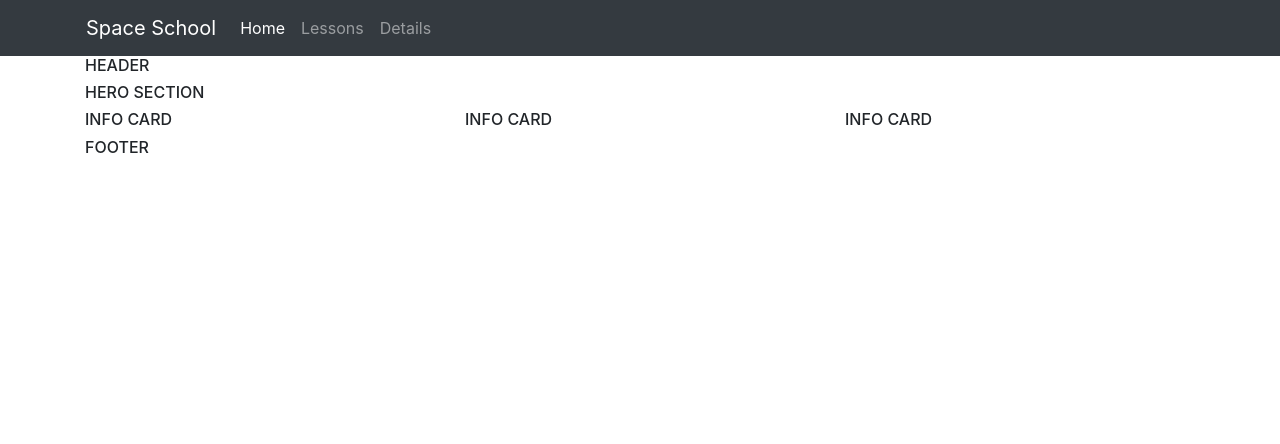
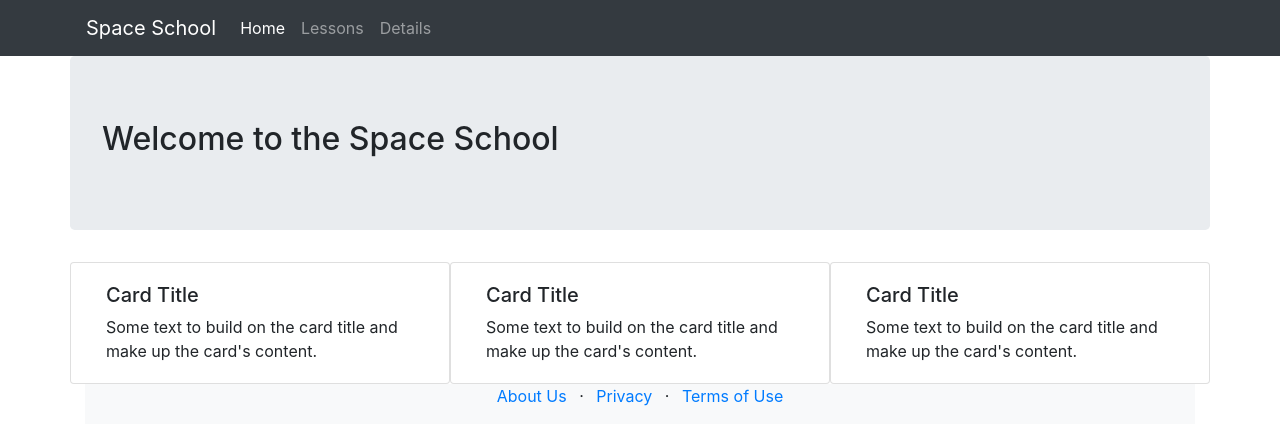
Before and after one commit to Geerocktricks/Bootstrap-Mastery, a plain HTML site: page index.html in a window 1280 px wide. Drawn offline with nearby package versions, Linux system fonts and the light colour scheme.

Commit message:
Adds the hero,content and footer section

```diff
--- a/index.html
+++ b/index.html
@@ -38,30 +38,45 @@
     <!-- ******************************HEADER************************************ -->
     <div class="container">
         <div class="row">
-            <div class="col">
-                <h6>HEADER</h6>
+            <div class="col jumbotron">
+                <h2>Welcome to the Space School</h2>
             </div>
         </div>
+        <!-- *************************CONTENT************************************* -->
         <div class="row">
-            <div class="col">
-                <h6>HERO SECTION</h6>
+            <div class="col-12 col-lg-4 card">
+                <div class="card-body">
+                    <h5>Card Title</h5>
+                    <p class="card-text text-center text-lg-left">Some text to build on the card title and make up the card's content.</p>
+                </div>
+            </div>
+            <div class="col-12 col-lg-4 card">
+                <div class="card-body">
+                    <h5>Card Title</h5>
+                    <p class="card-text text-center text-lg-left">Some text to build on the card title and make up the card's content.</p>
+                </div>
+            </div>
+            <div class="col-12 col-lg-4 card">
+                <div class="card-body">
+                    <h5>Card Title</h5>
+                    <p class="card-text text-center text-lg-left">Some text to build on the card title and make up the card's content.</p>
+                </div>
             </div>
         </div>
-        <div class="row">
-            <div class="col-12 col-lg-4">
-                <h6>INFO CARD</h6>
-            </div>
-            <div class="col-12 col-lg-4">
-                <h6>INFO CARD</h6>
-            </div>
-            <div class="col-12 col-lg-4">
-                <h6>INFO CARD</h6>
-            </div>
-        </div>
-        <div class="row">
-            <div class="col">
-                <h6>FOOTER</h6>
-            </div>
+        <div class="bg-light">
+                <div class="container">
+                  <div class="row">
+                    <div class="col">
+                      <ul class="list-inline text-center">
+                        <li class="list-inline-item"><a href="#">About Us</a></li>
+                        <li class="list-inline-item">&middot;</li>
+                        <li class="list-inline-item"><a href="#">Privacy</a></li>
+                        <li class="list-inline-item">&middot;</li>
+                        <li class="list-inline-item"><a href="#">Terms of Use</a></li>
+                      </ul>
+                    </div>
+                  </div>
+                </div>
         </div>
     </div>
     <!-- ***************JAVASCRIPT & JQUERY*************************** -->
```
